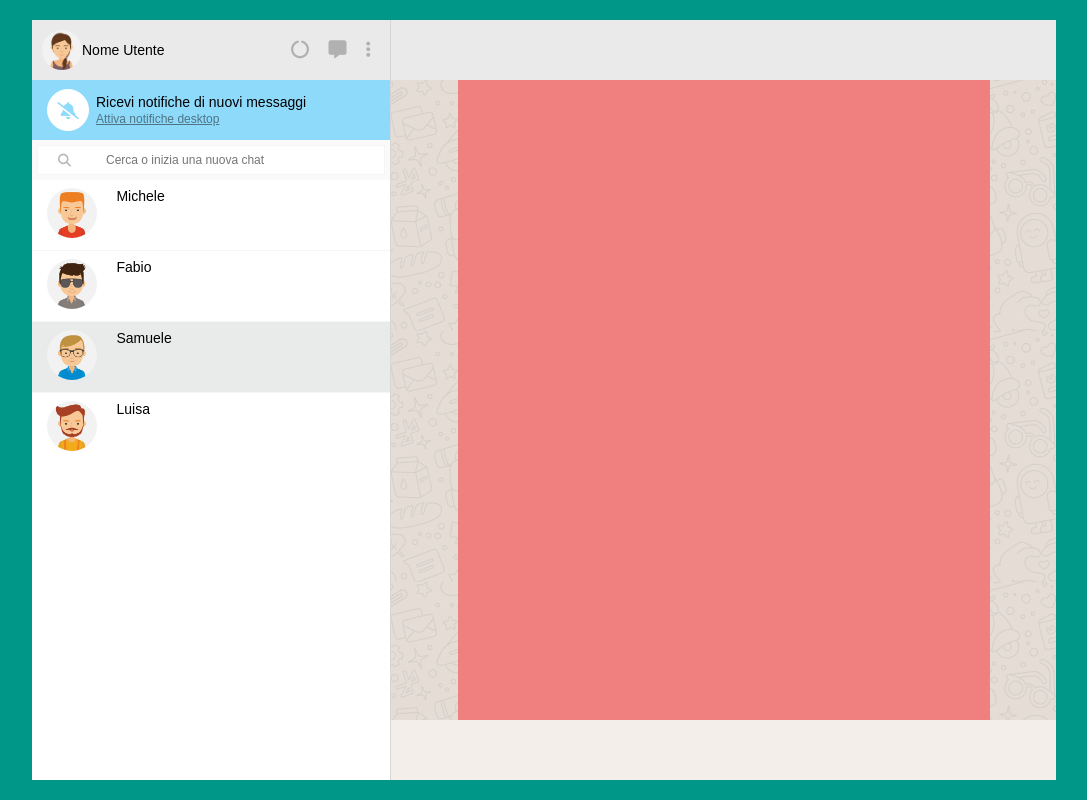
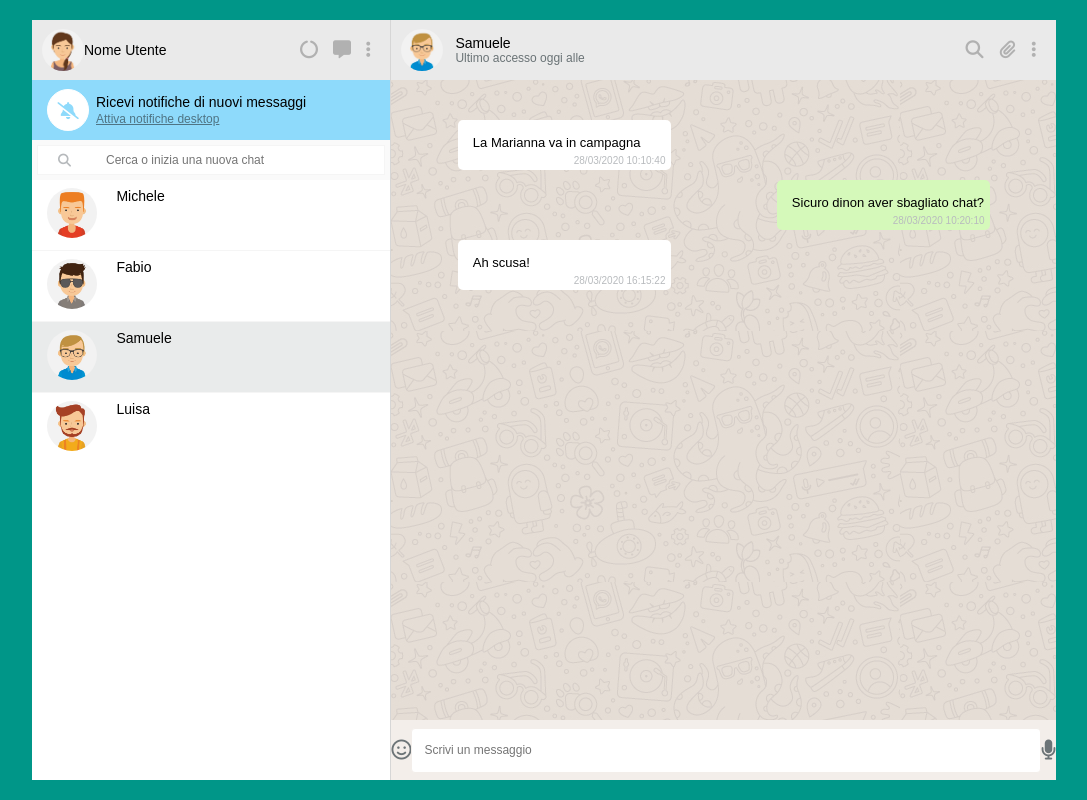
Before and after one commit to Neo-Machina/vue-boolzapp, a plain HTML site: page milestone1/index.html in a window 1280 px wide. Shown: the whole page, without its empty margins (96-1183 px from the left). Drawn offline with nearby package versions, Linux system fonts and the light colour scheme.

Commit message:
milestone 1 completed

```diff
--- a/milestone1/css/style.css
+++ b/milestone1/css/style.css
@@ -23,13 +23,13 @@ body {
 ul {
     list-style-type: none;
 }
-/* row */
 .row {
     display: flex;
     width: 100%;
     height: 100%;
 }
-/* left-col */
+
+/* LEFT-COL */
 .left-col {
     width: 35%;
     background-color: white;
@@ -47,20 +47,23 @@ ul {
     justify-content: space-between;
     align-items: center;
 }
-/* lef-nav-user */
+/* left-nav-user */
 .left-user-nav {
     display: flex;
     align-items: center;
 }
 .left-user-nav img {
     margin-left: 10px;
-    width: 40px;
+    width: 42px;
     border-radius: 50%;
 }
 .left-user-nav div {
     font-size: 14px;
 }
 /* right-nav-icon-user */
+.right-nav-icon-user {
+    display: flex;
+}
 .right-nav-icon-user > * {
     color: #b1b1b1;
     font-size: 18px;
@@ -147,47 +150,114 @@ ul {
 .left-col .selected {
     background-color: #e9ebeb;
 }
-/* right-col */
+
+/* RIGHT-COL */
 .right-col {
     width: 65%;
     height: 100%;
     border-left: 1px solid #d6d6d6;
+    overflow: hidden;
 }
+/* interlocutor-nav */
 .interlocutor-nav {
     background-color: #eaeaea;
     height: 60px;
+}
+.flex_interlocutor_nav {
+    height: 100%;
+    display:flex;
+    justify-content: space-between;
+    align-items: center;
+}
+/* left-nav-interlocutor */
+.left-interlocutor-nav {
+    display: flex;
+    align-items: center;
+}
+.left-interlocutor-nav img {
+    margin-left: 10px;
+    width: 42px;
+    border-radius: 50%;
+    margin-right: 12px;
+}
+.left-interlocutor-nav .interlocutor-info div:first-child {
+    font-size: 14px;
+}
+.left-interlocutor-nav .interlocutor-info div:last-child {
+    font-size: 12px;
+    color: #6a7376;
+}
+/* right-nav-icon-interlocutor */
+.right-nav-icon-interlocutor {
+    display: flex;
+}
+.right-nav-icon-interlocutor > * {
+    color: #b1b1b1;
+    font-size: 18px;
+    padding-left: 15px;
+}
+.right-nav-icon-interlocutor:last-child {
+    margin-right: 20px;
 }
 /* main-chat-area */
 .main-chat-area {
     height: calc(100% - 120px);
     background-image: url(../img/mine.jpg);
+    overflow-y: auto;
 }
 .small_container {
     height: 100%;
     width: 80%;
     margin: 0 auto;
-    background-color: lightcoral;
     padding-top: 40px;
+}
+/* messages */
+.flex-message {
+    margin-bottom: 10px;
+    display: flex;
+}
+.message-properties {
+    max-width: 60%;
+    border-radius: 5px;
+    min-width: 40%;
+    padding: 15px 5px 4px 15px;
+}
+.interlocutor-message {
+    background-color: white;
+}
+.flex-user-message {
+    justify-content: flex-end;
+}
+.user-message {
+    background-color: #d5f9ba;
+}
+.message-text div:first-child {
+    font-size: 13px;
+}
+.message-text div:last-child {
+    font-size: 10px;
+    color: #b8bbbe;
+    text-align: right;
+    margin-top: 5px;
 }
 /* input-message-area */
 .input-message-area {
     height: 60px;
     background-color: #f3eeea;
     width: 100%;
+    display: flex;
+    align-items: center;
+    justify-content: space-evenly;
 }
-/* messages */
-.flex-interlocutor-message {
-    display: flex;
+.input-message-area .smile-icon, .input-message-area .microphone-icon {
+    color: #6c7477;
+    font-size: 20px;
 }
-.interlocutor-message {
-    background-color: white;
-    max-width: 40%;
+.right-col .input-message-area input {
+    width: 650px;
+    border-radius: 4px;
+    border: 1px solid #f3eeea;
+    height: 45px;
+    padding-left: 12px;
+    font-size: 12px;
 }
-.flex-user-message {
-    display: flex;
-    justify-content: flex-end;
-}
-.user-message {
-    background-color: #d5f9ba;
-    max-width: 60%;
-}
--- a/milestone1/index.html
+++ b/milestone1/index.html
@@ -18,7 +18,7 @@
             <div class="flex-container">
                 <div class="container">
                     <div class="row">
-                        <!-- left-col -->
+                        <!-- LEFT-COL -->
                         <div class="left-col">
                             <!-- user-nav -->
                             <div class="user-nav">
@@ -28,11 +28,17 @@
                                         <div>Nome Utente</div>
                                     </div>
 
-                                    <div class="right-nav-icon-user">
-                                        <i class="fa-solid fa-circle-notch"></i>
-                                        <i class="fa-solid fa-message"></i>
-                                        <i class="fa-solid fa-ellipsis-vertical"></i>
-                                    </div>
+                                    <ul class="right-nav-icon-user">
+                                        <li>
+                                            <i class="fa-solid fa-circle-notch"></i>
+                                        </li>
+                                        <li>
+                                            <i class="fa-solid fa-message"></i>
+                                        </li>
+                                        <li>
+                                            <i class="fa-solid fa-ellipsis-vertical"></i>
+                                        </li>
+                                    </ul>
                                 </div>
                             </div>
                             <!-- notification-area -->
@@ -68,34 +74,87 @@
                             </ul>
                         </div>
 
-                        <!-- right-col -->
+                        <!-- RIGHT-COL -->
                         <div class="right-col">
+                            <!-- interlocutor-nav -->
                             <div class="interlocutor-nav">
+                                <div class="flex_interlocutor_nav">
+                                    <div class="left-interlocutor-nav">
+                                        <img src="img/avatar_3.jpg" alt="Samuele">
 
-                            </div>
-
-                            <div class="main-chat-area">
-                                <div class="small_container">
-                                    <div class="flex-interlocutor-message">
-                                        <div class="interlocutor-message">
+                                        <div class="interlocutor-info">
+                                            <div>Samuele</div>
+                                            <div>Ultimo accesso oggi alle</div>
                                         </div>
                                     </div>
 
-                                    <div class="flex-user-message">
-                                        <div class="user-message">
-
+                                    <ul class="right-nav-icon-interlocutor">
+                                        <li>
+                                            <i class="fa-solid fa-magnifying-glass"></i>
+                                        </li>
+                                       <li>
+                                            <i class="fa-solid fa-paperclip"></i>
+                                       </li>
+                                       <li>
+                                            <i class="fa-solid fa-ellipsis-vertical"></i>
+                                       </li>
+                                    </ul>
+                                </div>
+                            </div>
+                            <!-- main-chat-area -->
+                            <div class="main-chat-area">
+                                <div class="small_container">
+                                    <div class="flex-message">
+                                        <div class="interlocutor-message message-properties ">
+                                            <div class="message-text">
+                                                <div>
+                                                    La Marianna va in campagna
+                                                </div>
+                                                <div>
+                                                    28/03/2020 10:10:40
+                                                </div>
+                                            </div>
                                         </div>
                                     </div>
 
-                                    <div class="flex-interlocutor-message">
-                                        <div class="interlocutor-message">
+                                    <div class="flex-user-message flex-message">
+                                        <div class="user-message message-properties ">
+                                            <div class="message-text">
+                                                <div>
+                                                    Sicuro dinon aver sbagliato chat?
+                                                </div>
+                                                <div>
+                                                    28/03/2020 10:20:10
+                                                </div>
+                                            </div>
+                                        </div>
+                                    </div>
+
+                                    <div class="flex-message">
+                                        <div class="interlocutor-message message-properties ">
+                                            <div class="message-text">
+                                                <div>
+                                                    Ah scusa!
+                                                </div>
+                                                <div>
+                                                    28/03/2020 16:15:22
+                                                </div>
+                                            </div>
                                         </div>
                                     </div>
                                 </div>
                             </div>
+                            <!-- input-message-area -->
+                            <div class="input-message-area">
+                                <span class="smile-icon">
+                                    <i class="fa-regular fa-face-smile"></i>
+                                </span>
 
-                            <div class="input-message-area">
+                                <input type="text" placeholder="Scrivi un messaggio">
 
+                                <span class="microphone-icon">
+                                    <i class="fa-solid fa-microphone"></i>
+                                </span>
                             </div>
                         </div>
                     </div>
```
